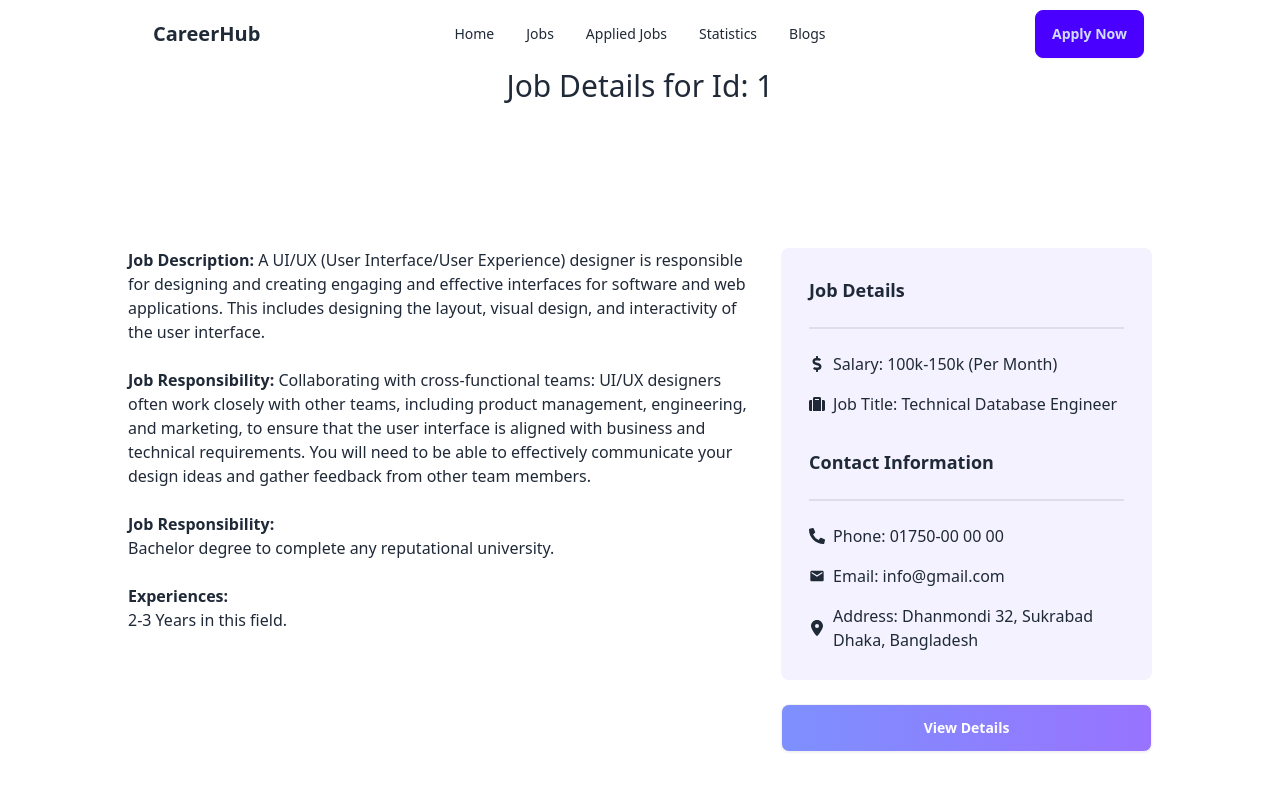
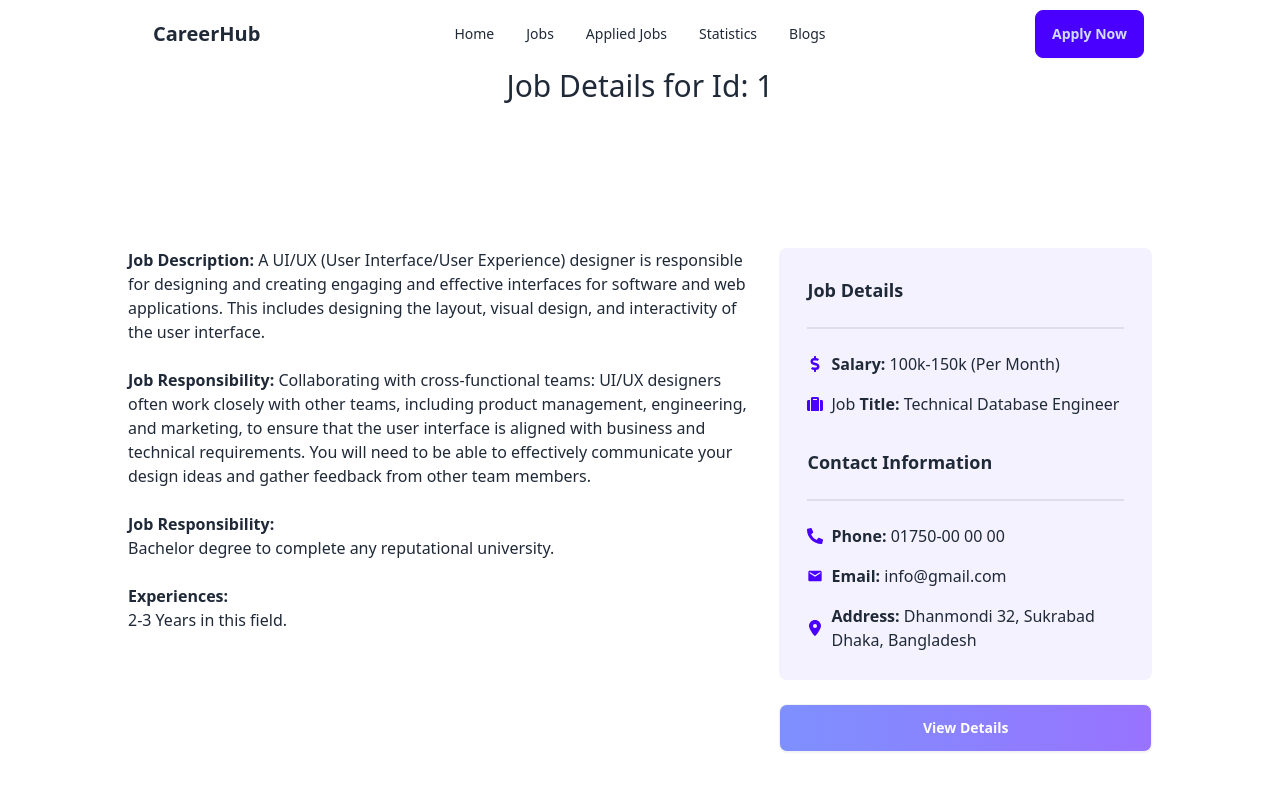
Before and after one commit to NoorTushar/career-hub-react, a React (Vite) app: page /job/1 in a window 1280 px wide. Shown: the top 800 px of the page. Built offline with nearby package versions, Linux system fonts and the light colour scheme.

Commit message:
designed job details page with dynamic data

```diff
--- a/src/components/JobDetails/JobDetails.jsx
+++ b/src/components/JobDetails/JobDetails.jsx
@@ -53,12 +53,18 @@ const JobDetails = () => {
                      <div className="divider"></div>
                      <div className="space-y-4">
                         <div className="flex items-center gap-2">
-                           <FaDollarSign className="flex-shrink-0"></FaDollarSign>
-                           <p>Salary: {salary} (Per Month)</p>
+                           <FaDollarSign className="flex-shrink-0 text-primary"></FaDollarSign>
+                           <p>
+                              <span className="font-bold">Salary:</span>{" "}
+                              {salary} (Per Month)
+                           </p>
                         </div>
                         <div className="flex items-center gap-2">
-                           <FaSuitcase className="flex-shrink-0"></FaSuitcase>
-                           <p>Job Title: {job_title}</p>
+                           <FaSuitcase className="flex-shrink-0 text-primary"></FaSuitcase>
+                           <p>
+                              Job <span className="font-bold">Title:</span>{" "}
+                              {job_title}
+                           </p>
                         </div>
                      </div>
                   </div>
@@ -70,16 +76,23 @@ const JobDetails = () => {
                      <div className="divider"></div>
                      <div className=" space-y-4">
                         <div className="flex items-center gap-2">
-                           <FaPhoneAlt className="flex-shrink-0"></FaPhoneAlt>
-                           <p>Phone: {phone}</p>
+                           <FaPhoneAlt className="flex-shrink-0 text-primary"></FaPhoneAlt>
+                           <p>
+                              <span className="font-bold">Phone:</span> {phone}
+                           </p>
                         </div>
                         <div className="flex items-center gap-2">
-                           <MdEmail className="flex-shrink-0"></MdEmail>
-                           <p>Email: {email}</p>
+                           <MdEmail className="flex-shrink-0 text-primary"></MdEmail>
+                           <p>
+                              <span className="font-bold">Email:</span> {email}
+                           </p>
                         </div>
                         <div className="flex items-center gap-2">
-                           <FaLocationDot className="flex-shrink-0"></FaLocationDot>
-                           <p>Address: {address}</p>
+                           <FaLocationDot className="flex-shrink-0 text-primary"></FaLocationDot>
+                           <p>
+                              <span className="font-bold">Address:</span>{" "}
+                              {address}
+                           </p>
                         </div>
                      </div>
                   </div>
```
